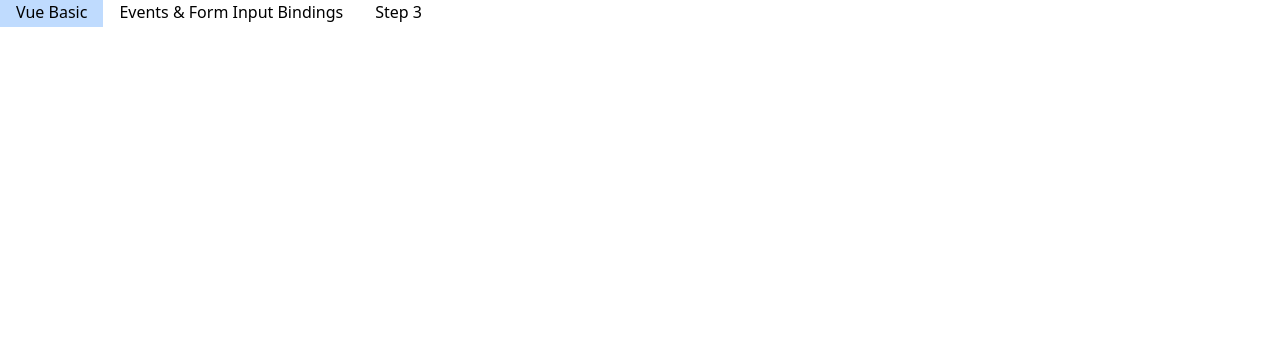
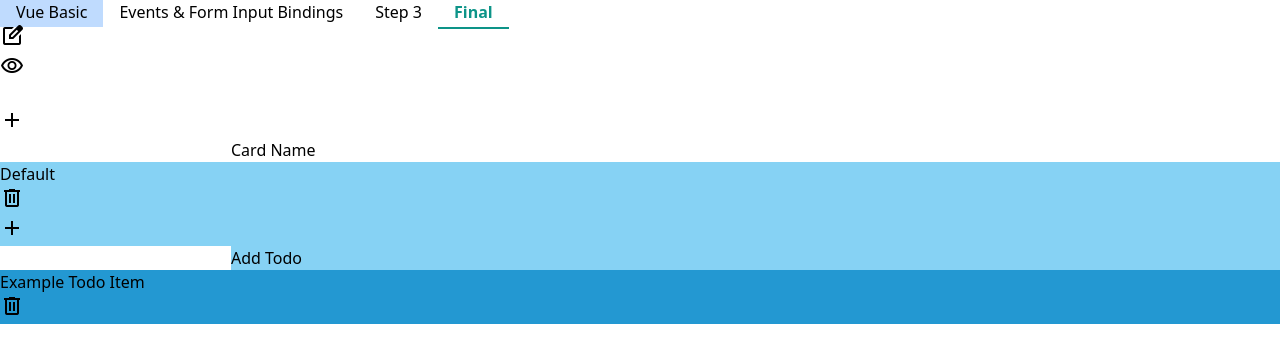
Before and after one commit to Leo36094/VueLecture, a Vue app: page /final in a window 1280 px wide. Shown: the top 362 px of the page. Built offline with nearby package versions, Linux system fonts and the light colour scheme; the HTML template or start-up script is replaced by a standard one.

Commit message:
Add Final

```diff
--- a/src/App.vue
+++ b/src/App.vue
@@ -16,10 +16,12 @@ const route = useRoute()
       <router-link class="link" :class="{ 'link-active': route.name === 'step3' }" to="/step3"
         >Step 3</router-link
       >
-      <!-- <router-link class="px-4 py-2 hover:bg-blue-200" to="/step4">Step 4</router-link>
-      <router-link class="px-4 py-2 hover:bg-blue-200" to="/step5">Step 5</router-link> -->
+      <router-link class="link" :class="{ 'link-active': route.name === 'final' }" to="/final"
+        >Final</router-link
+      >
     </div>
   </nav>
+
   <div class="container box-border mx-auto flex flex-col items-center">
     <RouterView />
   </div>
--- a/src/router/index.js
+++ b/src/router/index.js
@@ -21,6 +21,11 @@ const router = createRouter({
       path: '/step3',
       name: 'step3',
       component: () => import('../views/StepThree.vue')
+    },
+    {
+      path: '/final',
+      name: 'final',
+      component: () => import('../views/FinalStep.vue')
     }
   ]
 })
--- /dev/null
+++ b/src/views/FinalStep.vue
@@ -0,0 +1,16 @@
+<script setup>
+import PageContainer from '@/components/Layout/PageContainer.vue'
+import FinalPractice from '@/workshop/FinalPractice.vue';
+import FinalSolution from '@/workshop/FinalSolution.vue';
+</script>
+
+<template>
+  <PageContainer>
+    <template v-slot:practice>
+      <FinalPractice />
+    </template>
+    <template v-slot:solution>
+      <FinalSolution />
+    </template>
+  </PageContainer>
+</template>
--- /dev/null
+++ b/src/workshop/FinalPractice.vue
@@ -0,0 +1,110 @@
+<script setup>
+import { ref, onMounted } from 'vue'
+
+import CardPanel from '@/components/Card'
+import CardItem from '@/components/Card/CardItem.vue'
+import BasicInput from '@/components/Input/BasicInput.vue'
+import ColorButton from '@/components/ColorButton'
+
+const defaultCard = {
+  colorType: 'normal',
+  title: 'Default',
+  id: new Date().getTime(),
+  todoInput: ''
+}
+
+const defaultItem = {
+  id: new Date().getTime(),
+  name: 'Example Todo Item'
+}
+
+const colorButtons = ['normal', 'warn', 'danger']
+const selectedColorIdx = ref(0)
+const cardTitle = ref('')
+const cardList = ref([defaultCard])
+const todoListMap = ref(new Map())
+
+const createCard = (title) => {
+  const id = new Date().getTime()
+  const card = {
+    colorType: colorButtons[selectedColorIdx.value],
+    title,
+    id,
+    todoInput: ''
+  }
+  cardList.value.push(card)
+  todoListMap.value.set(id, [defaultItem])
+  cardTitle.value = ''
+}
+const addTodo = (card) => {
+  const { id: cardId, todoInput } = card
+
+  if (todoInput === '') return
+  const todoList = todoListMap.value.get(cardId)
+  todoList.push({
+    id: new Date().getTime(),
+    name: todoInput
+  })
+  card.todoInput = ''
+}
+const updateCardTitle = (cardId, title) => {
+  const card = cardList.value.find((card) => card.id === cardId)
+  card.title = title
+}
+
+const deleteCard = (cardId) => {
+  cardList.value = cardList.value.filter((card) => card.id !== cardId)
+  todoListMap.value.delete(cardId)
+}
+
+const deleteItem = (cardId, itemId) => {
+  const todoList = todoListMap.value.get(cardId)
+  todoListMap.value.set(
+    cardId,
+    todoList.filter((item) => item.id !== itemId)
+  )
+}
+onMounted(() => {
+  todoListMap.value.set(defaultCard.id, [defaultItem])
+})
+</script>
+
+<template>
+  <div class="flex flex-col items-center">
+    <div class="flex mb-4 items-center">
+      <ColorButton
+        v-for="(color, idx) in colorButtons"
+        class="mx-1"
+        :active="selectedColorIdx === idx"
+        :key="color"
+        :color-type="color"
+        @click="selectedColorIdx = idx"
+      />
+      <BasicInput v-model="cardTitle" @add:click="createCard(cardTitle)" label="Card Name" />
+    </div>
+    <div class="flex flex-wrap content-start">
+      <CardPanel
+        class="mx-2 my-2"
+        v-for="card in cardList"
+        :key="card.id"
+        :color-type="card.colorType"
+        :title="card.title"
+        @title:dblclick="(title) => updateCardTitle(card.id, title)"
+        @delete:click="deleteCard(card.id)"
+        remove-icon
+      >
+        <div class="flex self-end flex-col px-4">
+          <BasicInput v-model="card.todoInput" @add:click="addTodo(card)" />
+
+          <CardItem
+            v-for="item in todoListMap.get(card.id)"
+            :color-type="card.colorType"
+            :key="item.id"
+            :item="item.name"
+            @delete:click="deleteItem(card.id, item.id)"
+          />
+        </div>
+      </CardPanel>
+    </div>
+  </div>
+</template>
--- /dev/null
+++ b/src/workshop/FinalSolution.vue
@@ -0,0 +1,110 @@
+<script setup>
+import { ref, onMounted } from 'vue'
+
+import CardPanel from '@/components/Card'
+import CardItem from '@/components/Card/CardItem.vue'
+import BasicInput from '@/components/Input/BasicInput.vue'
+import ColorButton from '@/components/ColorButton'
+
+const defaultCard = {
+  colorType: 'normal',
+  title: 'Default',
+  id: new Date().getTime(),
+  todoInput: ''
+}
+
+const defaultItem = {
+  id: new Date().getTime(),
+  name: 'Example Todo Item'
+}
+
+const colorButtons = ['normal', 'warn', 'danger']
+const selectedColorIdx = ref(0)
+const cardTitle = ref('')
+const cardList = ref([defaultCard])
+const todoListMap = ref(new Map())
+
+const createCard = (title) => {
+  const id = new Date().getTime()
+  const card = {
+    colorType: colorButtons[selectedColorIdx.value],
+    title,
+    id,
+    todoInput: ''
+  }
+  cardList.value.push(card)
+  todoListMap.value.set(id, [defaultItem])
+  cardTitle.value = ''
+}
+const addTodo = (card) => {
+  const { id: cardId, todoInput } = card
+
+  if (todoInput === '') return
+  const todoList = todoListMap.value.get(cardId)
+  todoList.push({
+    id: new Date().getTime(),
+    name: todoInput
+  })
+  card.todoInput = ''
+}
+const updateCardTitle = (cardId, title) => {
+  const card = cardList.value.find((card) => card.id === cardId)
+  card.title = title
+}
+
+const deleteCard = (cardId) => {
+  cardList.value = cardList.value.filter((card) => card.id !== cardId)
+  todoListMap.value.delete(cardId)
+}
+
+const deleteItem = (cardId, itemId) => {
+  const todoList = todoListMap.value.get(cardId)
+  todoListMap.value.set(
+    cardId,
+    todoList.filter((item) => item.id !== itemId)
+  )
+}
+onMounted(() => {
+  todoListMap.value.set(defaultCard.id, [defaultItem])
+})
+</script>
+
+<template>
+  <div class="flex flex-col items-center">
+    <div class="flex mb-4 items-center">
+      <ColorButton
+        v-for="(color, idx) in colorButtons"
+        class="mx-1"
+        :active="selectedColorIdx === idx"
+        :key="color"
+        :color-type="color"
+        @click="selectedColorIdx = idx"
+      />
+      <BasicInput v-model="cardTitle" @add:click="createCard(cardTitle)" label="Card Name" />
+    </div>
+    <div class="flex flex-wrap content-start">
+      <CardPanel
+        class="mx-2 my-2"
+        v-for="card in cardList"
+        :key="card.id"
+        :color-type="card.colorType"
+        :title="card.title"
+        @title:dblclick="(title) => updateCardTitle(card.id, title)"
+        @delete:click="deleteCard(card.id)"
+        remove-icon
+      >
+        <div class="flex self-end flex-col px-4">
+          <BasicInput v-model="card.todoInput" @add:click="addTodo(card)" />
+
+          <CardItem
+            v-for="item in todoListMap.get(card.id)"
+            :color-type="card.colorType"
+            :key="item.id"
+            :item="item.name"
+            @delete:click="deleteItem(card.id, item.id)"
+          />
+        </div>
+      </CardPanel>
+    </div>
+  </div>
+</template>
```
Also changed, not shown: 1 other file (tests, documents, lock files or other folders).
